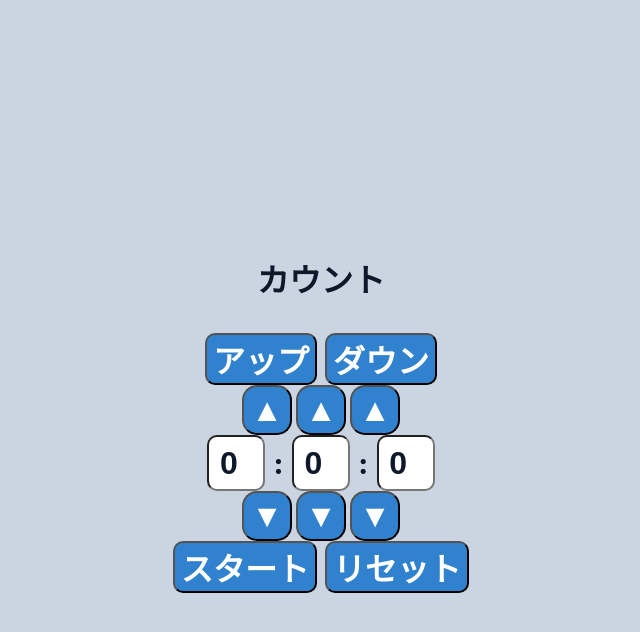
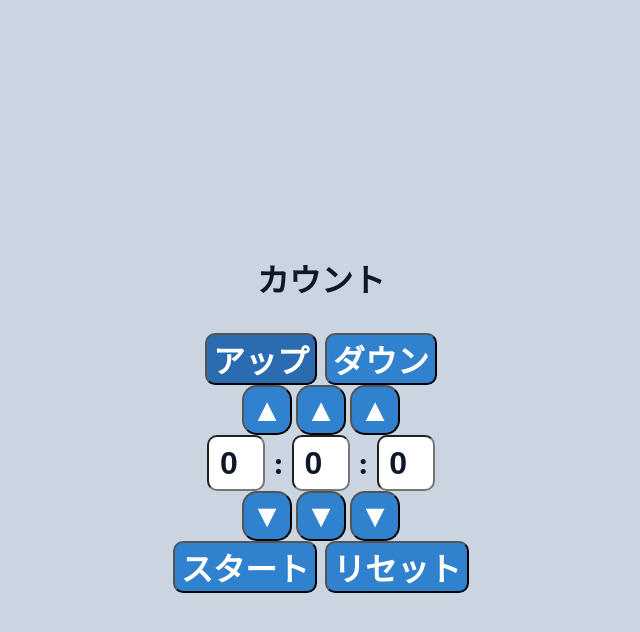
Before and after one commit to yakionigiri9700/beta_timer, a plain HTML site: page index.html in a window 1280 px wide. In both pictures the pointer is over the button "アップ". Shown: the whole page, without its empty margins (319-959 px from the left). Drawn offline with Linux system fonts and the light colour scheme.

Commit message:
Add files via upload

```diff
--- a/index.html
+++ b/index.html
@@ -25,6 +25,12 @@
       text-align: center;
       font-size: xx-large;
       font-weight: bold;
+    }
+
+    .button button:hover,
+    .count_button button:hover,
+    .timer_screen_control button:hover {
+      background: #2B6CB0;
     }
 
     .button button {
```
